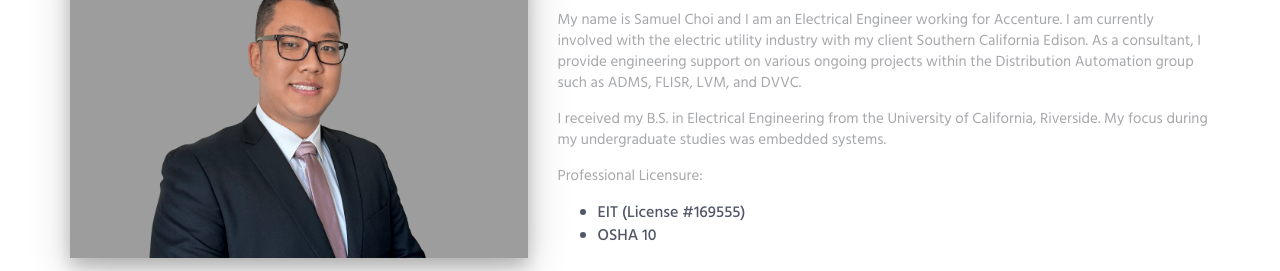
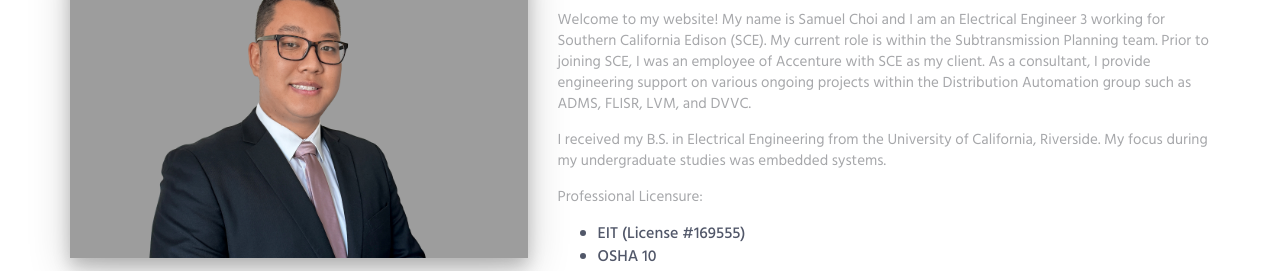
Before and after one commit to samuelkihongchoi/samuelkihongchoi.github.io, a plain HTML site: page index.html in a window 1280 px wide. Shown: the part 529-800 px from the top of the page. Drawn offline with Linux system fonts and the light colour scheme; files whose address does not match are found by name.

Commit message:
Update index.html
Updated job description

```diff
--- a/index.html
+++ b/index.html
@@ -101,8 +101,8 @@
 						<div class="margin-b-50">
 							<div class="margin-b-30">
 								<h2>About Me</h2>
-								<p>My name is Samuel Choi and I am an Electrical Engineer working for Accenture. I am currently involved with the electric utility industry with my client Southern California Edison.
-									As a consultant, I provide engineering support on various ongoing projects within the Distribution Automation group such as ADMS, FLISR, LVM, and DVVC.</p>
+								<p>Welcome to my website! My name is Samuel Choi and I am an Electrical Engineer 3 working for Southern California Edison (SCE). My current role is within the Subtransmission Planning team.
+									Prior to joining SCE, I was an employee of Accenture with SCE as my client. As a consultant, I provide engineering support on various ongoing projects within the Distribution Automation group such as ADMS, FLISR, LVM, and DVVC.</p>
 								<p>I received my B.S. in Electrical Engineering from the University of California, Riverside. My focus during my undergraduate studies was embedded systems.</p>
 								<p>Professional Licensure:</p>
 									<ul>
```
